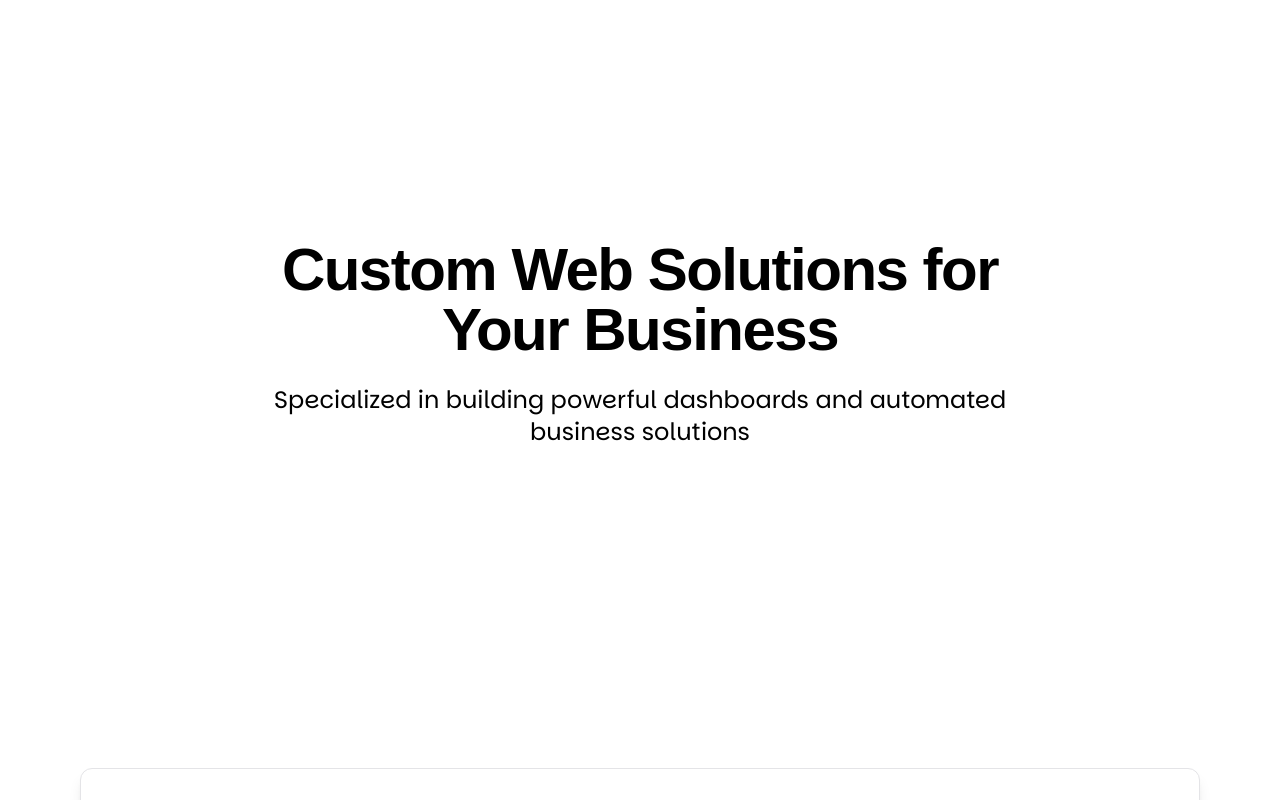
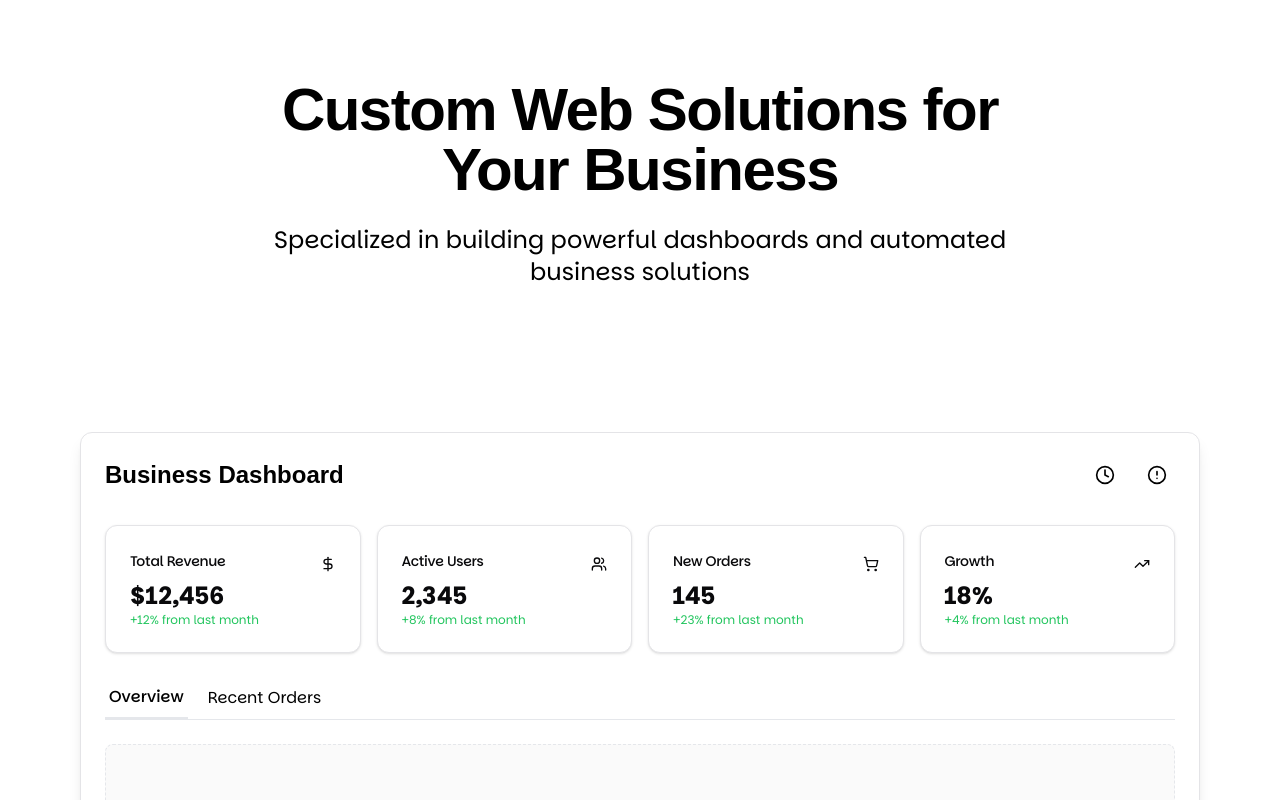
Before and after one commit to geoffvrijmoet/dev-geoffvrijmoet-com, a Next.js app: page / in a window 1280 px wide. Shown: the top 800 px of the page. Built offline with nearby package versions, Linux system fonts and the light colour scheme; a web font is replaced by a local one.

Commit message:
moved up the dashboard demo

```diff
--- a/components/dashboard-demo.tsx
+++ b/components/dashboard-demo.tsx
@@ -51,13 +51,15 @@ export default function DashboardDemo() {
   const [selectedTab, setSelectedTab] = useState("overview")
 
   return (
-    <section className="py-8 md:py-12 flex justify-center items-center">
+    <section className="py-4 md:py-8 flex justify-center items-center">
       <div className="container px-4 max-w-6xl">
         <motion.div
           initial={{ opacity: 0, y: 20 }}
-          whileInView={{ opacity: 1, y: 0 }}
-          transition={{ duration: 0.5 }}
-          viewport={{ once: true }}
+          animate={{ opacity: 1, y: 0 }}
+          transition={{
+            duration: 0.5,
+            delay: 0.25
+          }}
         >
           <div className="bg-white rounded-xl shadow-lg p-6 border border-zinc-200">
             {/* Dashboard Header */}
--- a/components/hero.tsx
+++ b/components/hero.tsx
@@ -4,8 +4,8 @@ import { motion } from "framer-motion"
 
 export default function Hero() {
   return (
-    <section className="min-h-[90vh] flex items-center justify-center bg-gradient-to-b from-background to-secondary/20">
-      <div className="container px-4 py-16 md:py-24">
+    <section className="py-16 md:py-20 flex items-center justify-center bg-gradient-to-b from-background to-secondary/20">
+      <div className="container px-4">
         <motion.div
           initial={{ opacity: 0, y: 20 }}
           animate={{ opacity: 1, y: 0 }}
```
